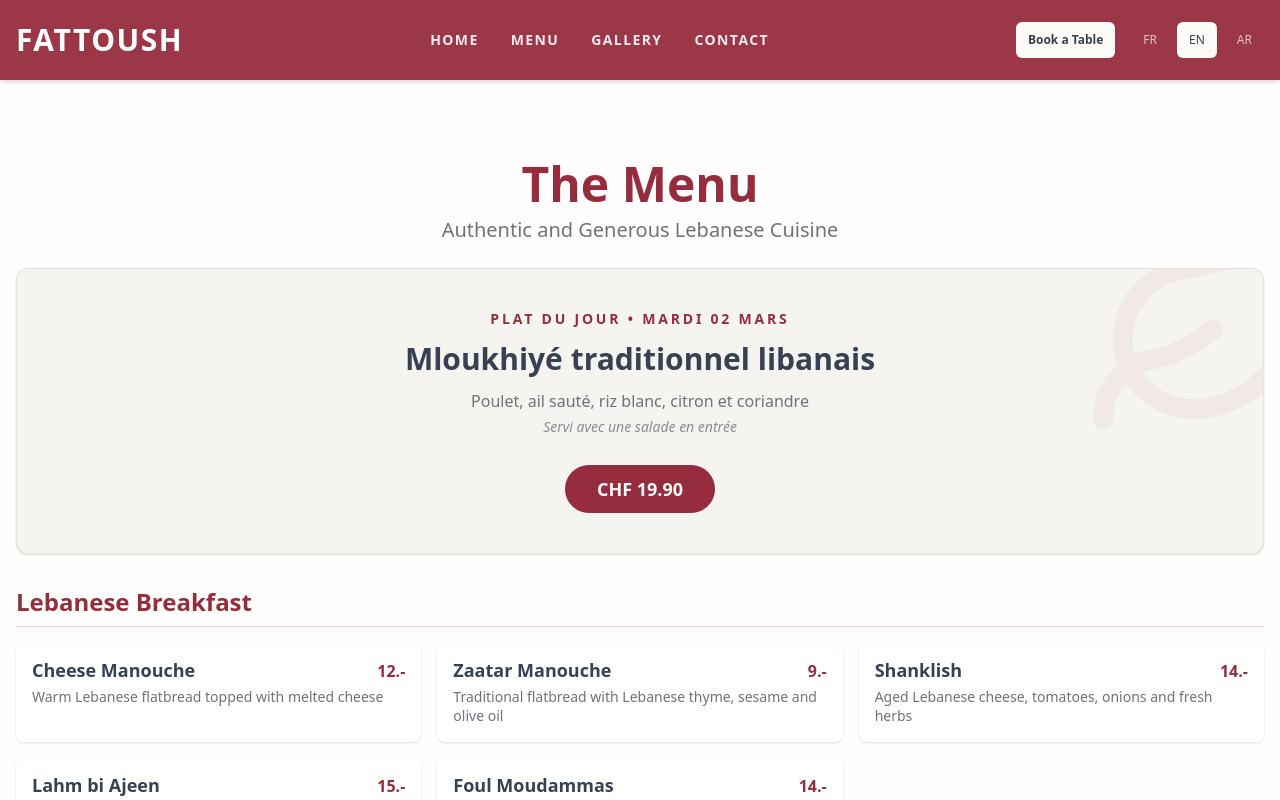
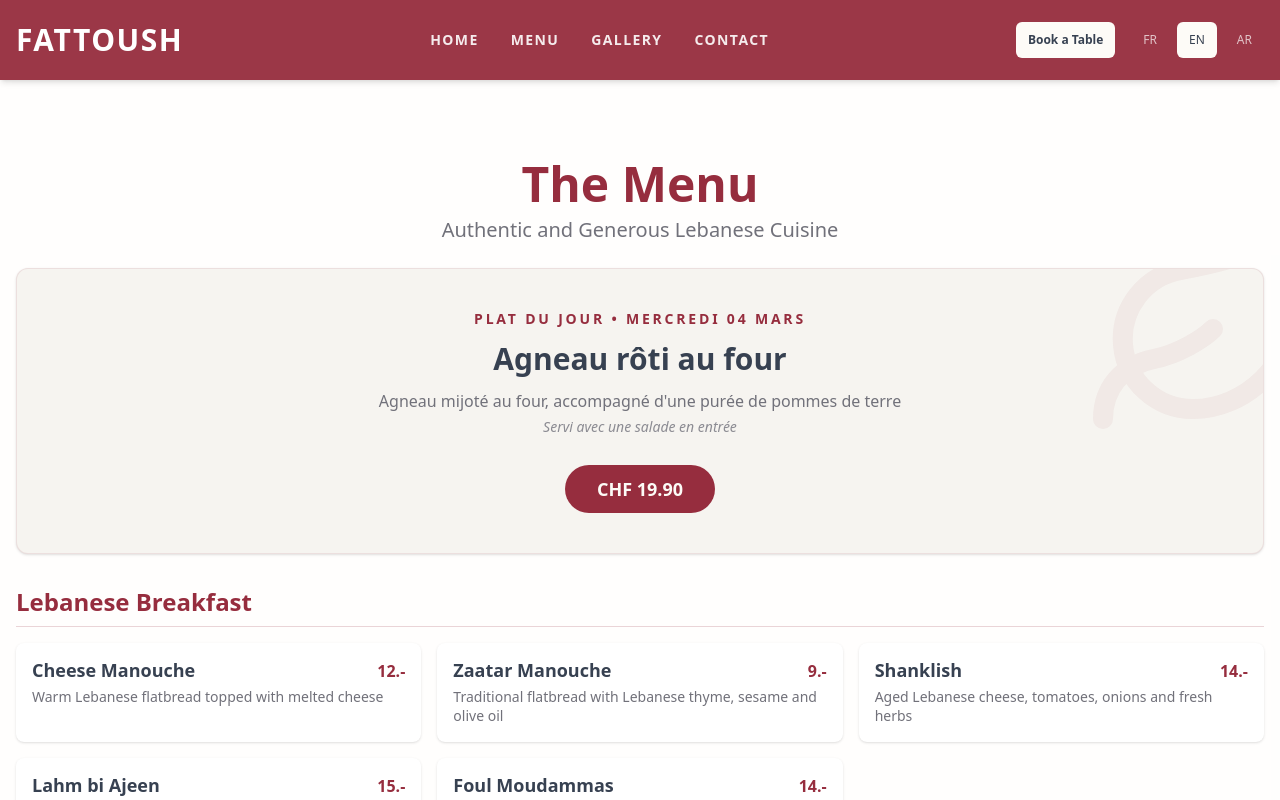
Before and after one commit to lopezdamien/fattoush, a Next.js app: page /en/menu in a window 1280 px wide. Shown: the top 800 px of the page. Built offline with nearby package versions, Linux system fonts and the light colour scheme.

Commit message:
update: plat du jour - agneau rôti au four

```diff
--- a/src/app/[locale]/menu/page.tsx
+++ b/src/app/[locale]/menu/page.tsx
@@ -143,17 +143,17 @@
                         <div className="relative z-10 flex flex-col items-center space-y-3 w-full max-w-2xl">
                             <div className="inline-flex items-center space-x-3 justify-center w-full">
                                 <span className="text-xs md:text-sm font-bold tracking-[0.2em] text-primary uppercase">
-                                    Plat du jour • Mardi 02 Mars
+                                    Plat du jour • Mercredi 04 Mars
                                 </span>
                             </div>
 
                             <h2 className="text-2xl md:text-3xl font-bold text-foreground">
-                                Mloukhiyé traditionnel libanais
+                                Agneau rôti au four
                             </h2>
 
                             <div className="space-y-1">
                                 <p className="text-base text-muted-foreground font-medium">
-                                    Poulet, ail sauté, riz blanc, citron et coriandre
+                                    Agneau mijoté au four, accompagné d'une purée de pommes de terre
                                 </p>
                                 <p className="text-sm italic text-muted-foreground/80">
                                     Servi avec une salade en entrée
```
